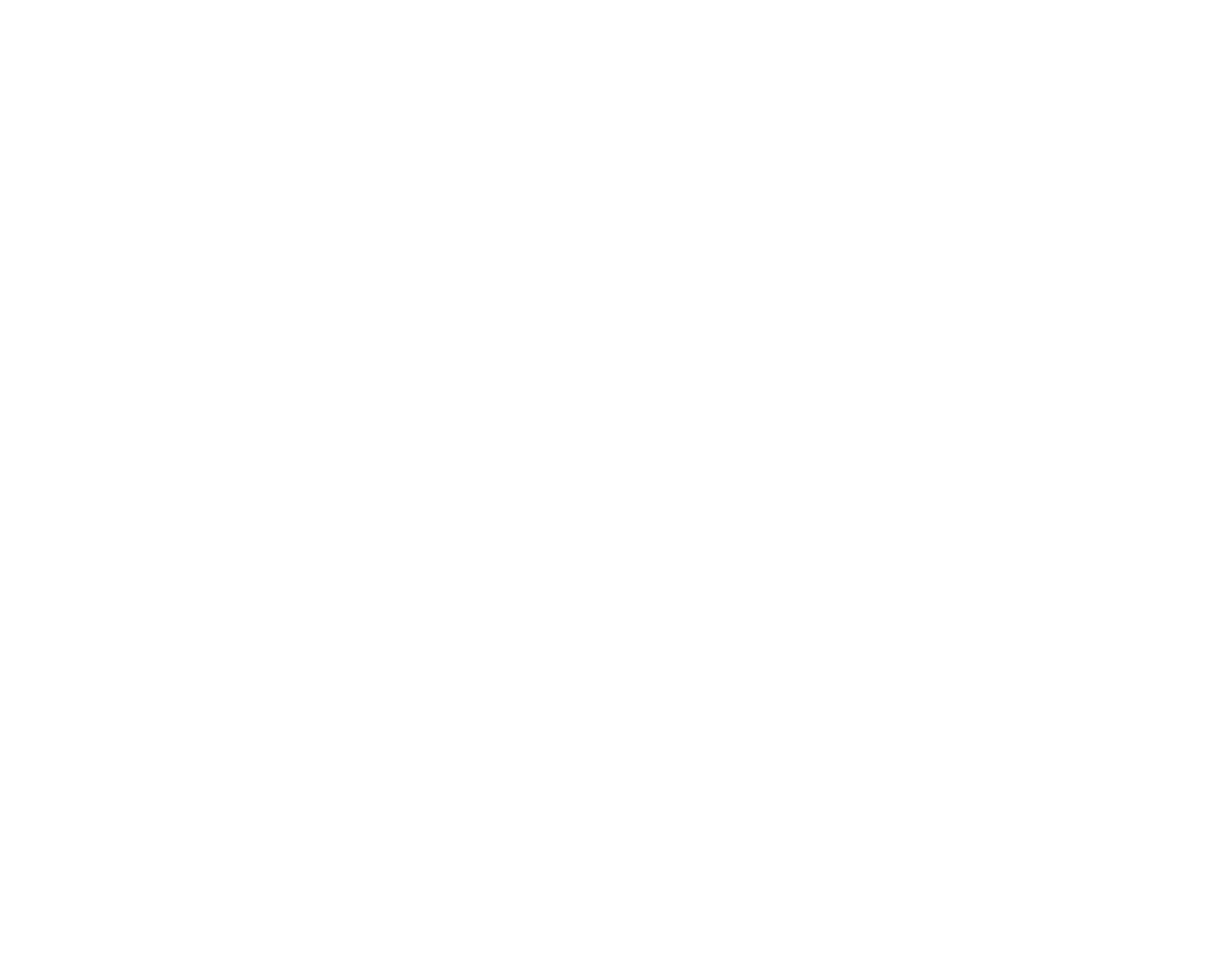
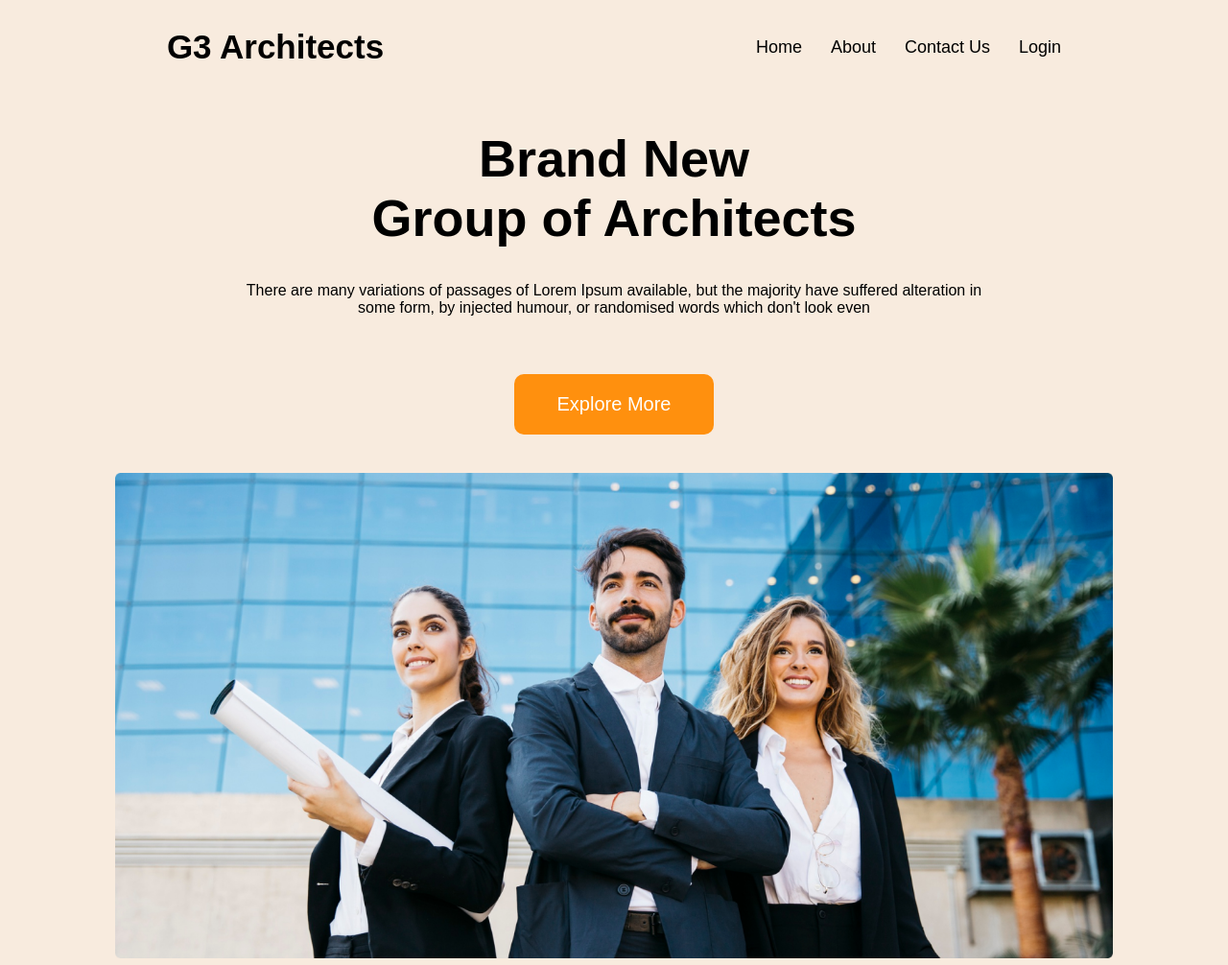
Before and after one commit to mdnh42/G3_Architects_Wesbite, a plain HTML site: page index.html in a window 1280 px wide. Shown: the whole page at 96% size. Before the commit the page ends 800 px from the top, so only its background shows below. Drawn offline with Linux system fonts and the light colour scheme.

Commit message:
Nav and Banner Completed

```diff
--- a/index.html
+++ b/index.html
@@ -20,7 +20,32 @@
 <body>
     <!-- Header Start -->
     <header>
+        <!-- Nav -->
+        <nav class="nav-container">
+            <div class="log-container">
+                <h2 class="logo">G3 Architects</h2>
+            </div>
+            <div class="menus">
+                <ul class="menu-container">
+                    <li>Home</li>
+                    <li>About</li>
+                    <li>Contact Us</li>
+                    <li>Login</li>
+                </ul>
+            </div>
+        </nav>
+        <!-- Banner Section -->
+        <div class="banner-container">
+            <h1 class="banner-title">Brand New <br> Group of Architects</h1>
+            <p class="banner-des">There are many variations of passages of Lorem Ipsum available, but the majority have
+                suffered alteration in <br>
+                some form, by injected humour, or randomised words which don't look even</p>
+            <button class="btn-primary">Explore More</button>
+            <div class="banner-img">
+                <img src="images/banner.png" alt="">
+            </div>
 
+        </div>
     </header>
     <!-- Main Start -->
     <main>
--- a/style/style.css
+++ b/style/style.css
@@ -3,3 +3,111 @@
     font-family: 'Poppins', sans-serif;
     font-family: 'Work Sans', sans-serif;
 }
+/* common Style */
+body{
+    margin: 0 auto;
+
+}
+header{
+    background-color: #f8ebde;
+
+}
+/* Header */
+.nav-container{
+    display: flex;
+    justify-content: space-around;
+    align-items: center;
+
+}
+
+.log-container{
+
+}
+
+.logo{
+    font-size: 35px;
+
+}
+.menus{
+
+}
+.menu-container{
+    display: flex;
+    gap: 30px;
+}
+.menu-container li{
+    list-style: none;
+    font-size: 18px;
+}
+
+/* Banner Style */
+.banner-container{
+    text-align: center;
+    width: 1040px;
+    height: 900px;
+    margin: 0 auto;
+
+}
+.banner-title
+{
+    font-size: 54px;
+    color: #000000;
+}
+
+.banner-des{
+    font-size: 16px;
+    color: #000000;
+    margin: 20px 0px;
+}
+
+.btn-primary{
+    color: white;
+    border: 0px;
+    padding: 20px 45px;
+    background-color: #FF900E;
+    border-radius: 10px;
+    font-size: 20px;
+    margin: 40px 0px;
+
+}
+
+.banner-img{
+
+}
+.banner-container img{
+    width: 100%;
+}
+
+
+/* Responsive */
+
+/* Small Device */
+@media screen and (max-width:576px) {
+    .nav-container{
+        flex-direction: column;
+        justify-content: center;
+        align-items: center;
+
+    }
+    .banner-container
+    {
+        width: 100%;
+
+    }
+
+}
+/* medium Device */
+@media screen and (min-width:577px) and (max-width:776px) {
+    .nav-container{
+        flex-direction: column;
+        justify-content: center;
+        align-items: center;
+
+    }
+    .banner-container
+    {
+        width: 100%;
+
+    }
+
+}
```
